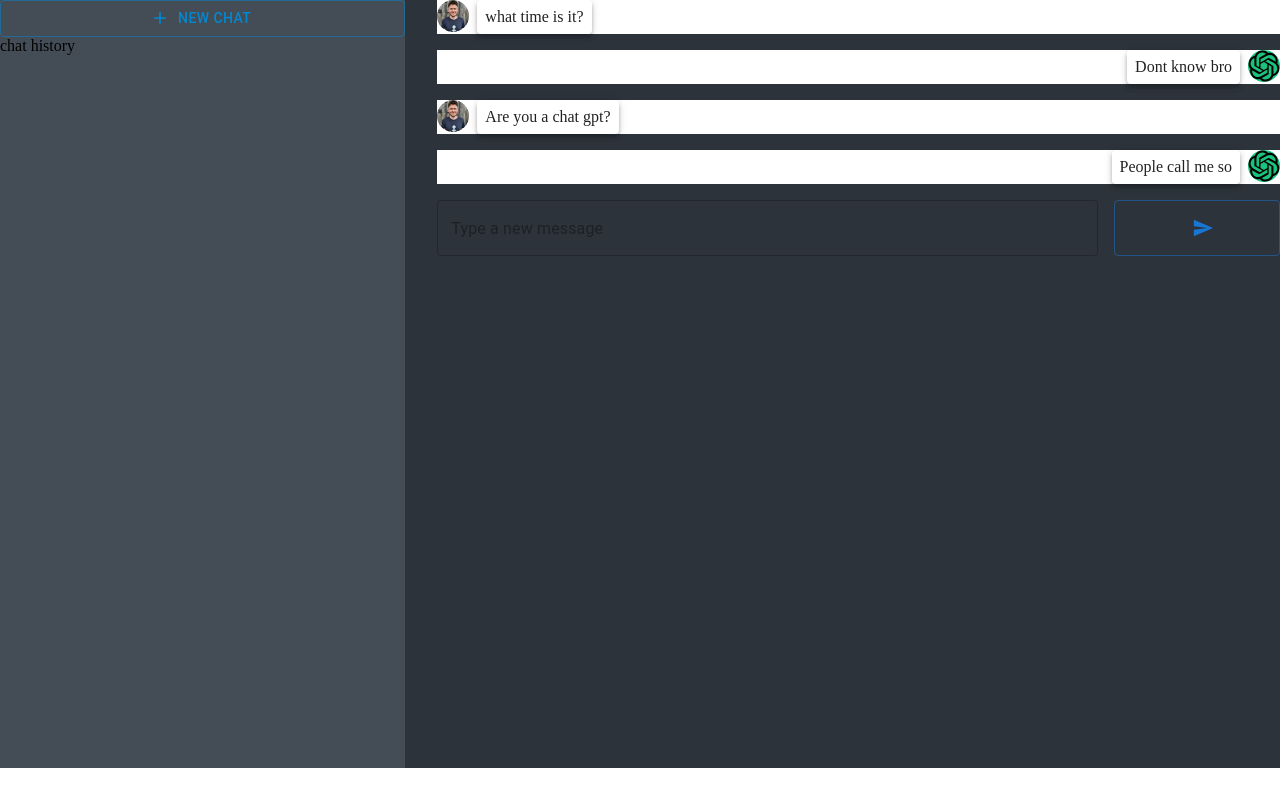
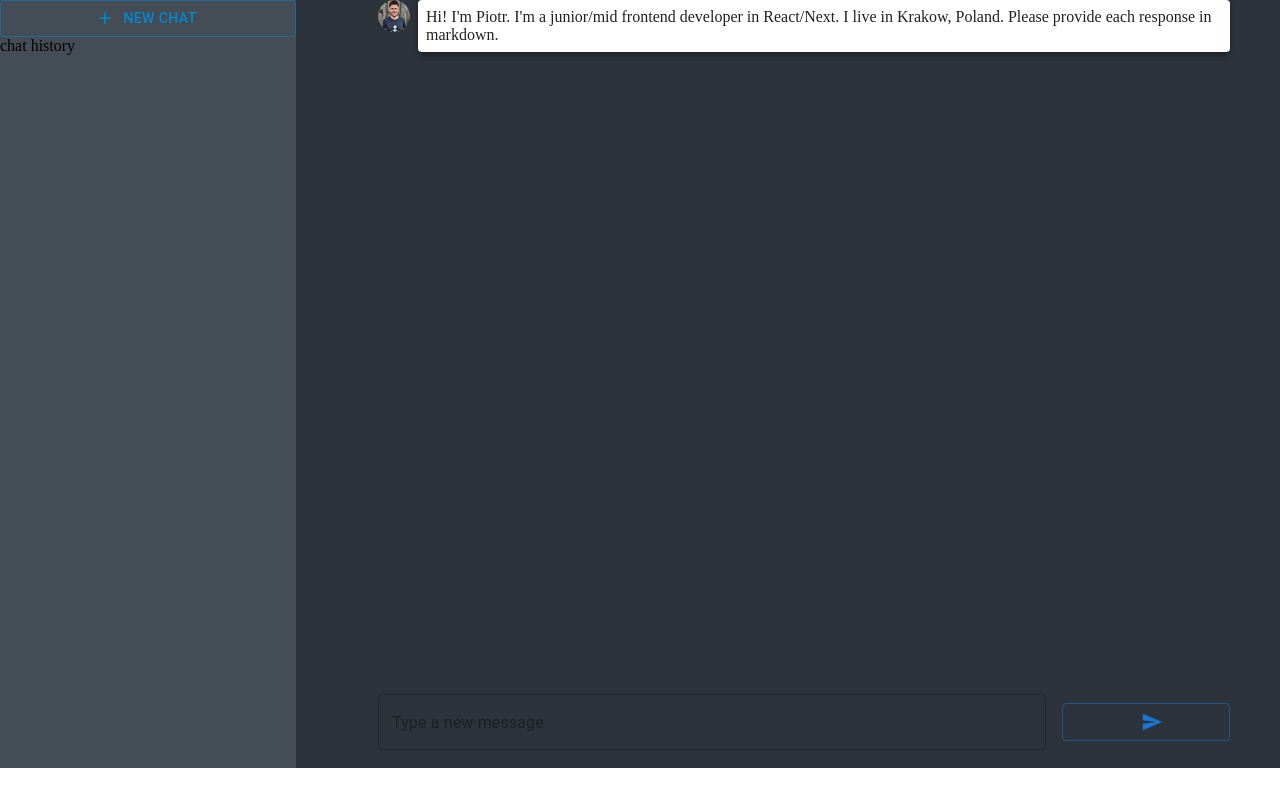
Before and after one commit to piotrszczesniak/chatgpt-clone-next, a Next.js app: page / in a window 1280 px wide. Built offline with nearby package versions, Linux system fonts and the light colour scheme.

Commit message:
add styles

```diff
--- a/src/components/Message.tsx
+++ b/src/components/Message.tsx
@@ -12,7 +12,6 @@ const Message = ({ message }: MessageProps) => {
       sx={{
         display: 'flex',
         gap: '0.5rem',
-        backgroundColor: 'white',
         justifyContent: message.role === 'user' ? 'flex-start' : 'flex-end',
       }}
     >
--- a/src/pages/api/generate.ts
+++ b/src/pages/api/generate.ts
@@ -8,7 +8,7 @@ export default async function handler(req: NextApiRequest, res: NextApiResponse)
   const body = {
     model: 'gpt-3.5-turbo',
     messages: [...req.body.messages],
-    max_tokens: 10,
+    max_tokens: 1000,
   };
 
   const requestOptions: RequestInit = {
--- a/src/pages/index.tsx
+++ b/src/pages/index.tsx
@@ -30,19 +30,7 @@ export default function Home() {
   const [messages, setMessages] = useState<MessageType[] | []>([
     {
       role: 'user',
-      content: 'what time is it?',
-    },
-    {
-      role: 'assistant',
-      content: 'Dont know bro',
-    },
-    {
-      role: 'user',
-      content: 'Are you a chat gpt?',
-    },
-    {
-      role: 'assistant',
-      content: 'People call me so',
+      content: `Hi! I'm Piotr. I'm a junior/mid frontend developer in React/Next. I live in Krakow, Poland. Please provide each response in markdown.`,
     },
   ]);
 
@@ -68,15 +56,10 @@ export default function Home() {
     };
 
     try {
-      const resposne = await fetch(
-        `http://localhost:3000/api/generate`,
-        requestOptions
-      );
+      const resposne = await fetch(`http://localhost:3000/api/generate`, requestOptions);
       const data = await resposne.json();
-      setMessages((currentMessages) => [
-        ...currentMessages,
-        data.choices[0].message,
-      ]);
+      console.log(data);
+      setMessages((currentMessages) => [...currentMessages, data.choices[0].message]);
       setValue('');
     } catch (error) {
       console.error(error);
@@ -87,27 +70,21 @@ export default function Home() {
     <>
       <Head>
         <title>Create Next App</title>
-        <meta name="description" content="Generated by create next app" />
-        <meta name="viewport" content="width=device-width, initial-scale=1" />
-        <link rel="icon" href="/favicon.ico" />
+        <meta name='description' content='Generated by create next app' />
+        <meta name='viewport' content='width=device-width, initial-scale=1' />
+        <link rel='icon' href='/favicon.ico' />
       </Head>
       <main>
         <Box sx={{ flexGrow: 1, height: '100vh' }}>
           <Grid container sx={{ height: '100%' }} spacing={4}>
             <Grid
               item
-              xs={4}
+              xs={3}
               sx={{
                 backgroundColor: '#444c56',
               }}
             >
-              <Button
-                className={styles.button}
-                color="info"
-                fullWidth
-                variant="outlined"
-                startIcon={<AddIcon />}
-              >
+              <Button className={styles.button} color='info' fullWidth variant='outlined' startIcon={<AddIcon />}>
                 new chat
               </Button>
 
@@ -115,17 +92,45 @@ export default function Home() {
             </Grid>
             <Grid
               item
-              xs={8}
+              xs={9}
               sx={{
+                backgroundColor: '#2d333b',
                 display: 'flex',
                 flexDirection: 'column',
-                gap: '1rem',
-                backgroundColor: '#2d333b',
+                justifyContent: 'space-between',
+                gap: '2rem',
+                height: '100vh',
               }}
             >
+              <Container
+                maxWidth='md'
+                sx={{
+                  height: '90%',
+                  overflowY: 'scroll',
+
+                  scrollbarWidth: 'thin', // For Firefox
+                  '&::-webkit-scrollbar': {
+                    width: '0.5rem',
+                  },
+                  '&::-webkit-scrollbar-thumb': {
+                    backgroundColor: 'lightgray',
+                    borderRadius: '6px',
+                  },
+                }}
+                style={{}}
+              >
+                <Box sx={{ display: 'flex', flexDirection: 'column', gap: '1rem' }}>
                   {messages.map((message, index) => (
                     <Message message={message} key={index} />
                   ))}
+                </Box>
+              </Container>
+              <Container
+                maxWidth='md'
+                sx={{
+                  height: '10%',
+                }}
+              >
                 <form
                   onSubmit={handleMessagesSend}
                   style={{
@@ -136,16 +141,16 @@ export default function Home() {
                 >
                   <TextField
                     value={value}
-                  placeholder="Type a new message"
+                    placeholder='Type a new message'
                     onChange={handleValueChange}
                     multiline
                     maxRows={4}
                     sx={{ flexBasis: '80%' }}
                   />
                   <Button
-                  variant="outlined"
-                  size="large"
-                  type="submit"
+                    variant='outlined'
+                    size='large'
+                    type='submit'
                     endIcon={<SendIcon sx={{ padding: '0', margin: '0' }} />}
                     sx={{
                       height: '100%',
@@ -153,6 +158,7 @@ export default function Home() {
                     }}
                   />
                 </form>
+              </Container>
             </Grid>
           </Grid>
         </Box>
```
Lines whose indentation alone changed are shown as unchanged.
